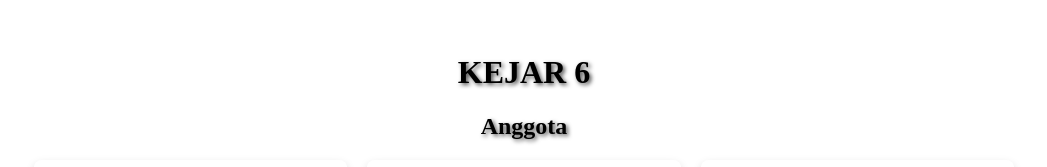
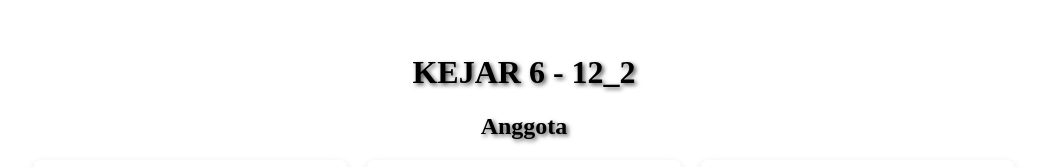
Before and after one commit to maulanisri/ujian-praktik-informatika, a plain HTML site: page index.html in a window 1280 px wide. Shown: the top 167 px of the page, without its empty margins (116-1163 px from the left). Drawn offline with Linux system fonts and the light colour scheme.

Commit message:
Update title in index.html to include version

```diff
--- a/index.html
+++ b/index.html
@@ -7,7 +7,7 @@
 <body>
 
   <div class="page-wrapper">
-    <h1 class="title">KEJAR 6</h1>
+    <h1 class="title">KEJAR 6 - 12_2</h1>
     <h2>Anggota</h2>
 
 
```
